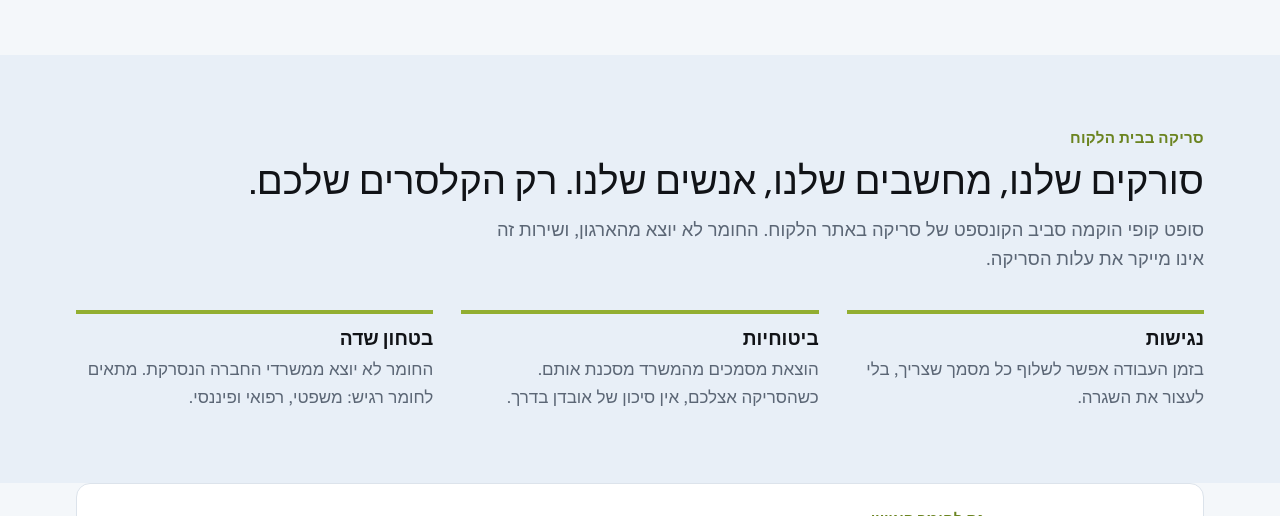
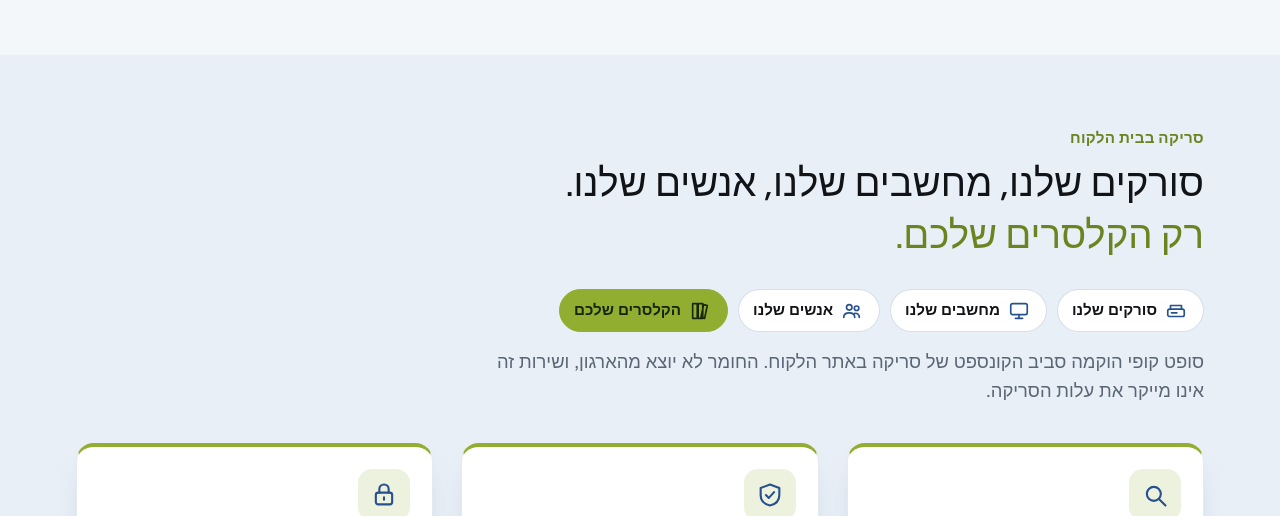
Before and after one commit to 2356050-lgtm/softcopy-site, a plain HTML site: page index.html in a window 1280 px wide. Shown: the part 2090-2606 px from the top of the page. Drawn offline with Linux system fonts and the light colour scheme.

Commit message:
Redesign on-site scanning block, fix wording, add price-list link on 99 NIS
Co-Authored-By: Claude Opus 5.5 <noreply@anthropic.com>
Claude-Session: https://claude.ai/code/session_01BDhp966237sTHnetS8mQG4

```diff
--- a/index.html
+++ b/index.html
@@ -403,8 +403,19 @@ section[data-page].entered .fc-bar i{animation:grow 1.2s cubic-bezier(.2,.8,.2,1
 .svc .ic svg{width:28px;height:28px}
 .svc p{color:var(--muted)}
 .why{display:grid;grid-template-columns:repeat(auto-fit,minmax(240px,1fr));gap:28px}
-.why div{border-top:4px solid var(--green);padding-top:14px}
+.why div{background:var(--card,#fff);border:1px solid rgba(38,80,142,.12);border-top:4px solid var(--green);border-radius:18px;padding:22px 22px 20px;box-shadow:0 14px 30px -18px rgba(22,48,90,.35);transition:transform .25s,box-shadow .25s}
+.why div:hover{transform:translateY(-4px);box-shadow:0 22px 40px -18px rgba(22,48,90,.45)}
+.why i{display:grid;place-items:center;width:52px;height:52px;border-radius:14px;background:rgba(146,174,49,.16);margin-bottom:12px}
+.why svg,.ours-chips svg{width:28px;height:28px;fill:none;stroke:var(--blue);stroke-width:1.8;stroke-linecap:round;stroke-linejoin:round}
+.why h3{font-size:1.3rem}
 .why p{color:var(--muted);margin-top:6px}
+h2.ours{line-height:1.25}h2.ours span{color:var(--green-ink);display:inline-block;margin-top:4px}
+.ours-chips{display:flex;flex-wrap:wrap;gap:10px;margin:18px 0 6px}
+.ours-chips span{display:inline-flex;align-items:center;gap:8px;padding:8px 16px 8px 14px;border-radius:999px;background:var(--card,#fff);border:1px solid rgba(38,80,142,.18);font-weight:700;font-size:.95rem}
+.ours-chips svg{width:22px;height:22px}
+.ours-chips span.you{background:var(--green);color:#16260A;border-color:var(--green)}.ours-chips span.you svg{stroke:#16260A}
+.ast{color:var(--green);font-size:.6em;vertical-align:super;margin-inline-start:2px}
+.pl-link{display:block;margin-top:6px;font-size:.82rem;color:var(--green);text-decoration:underline;text-underline-offset:3px}
 
 /* prices */
 .price-wrap{display:grid;grid-template-columns:1.2fr 1fr;gap:36px;align-items:start}
@@ -632,7 +643,7 @@ footer a{color:#C9D6E6}
         </div>
       </div>
       <div class="facts facts-big">
-        <div><b>99 ₪</b>לקלסר גדול, מחיר קבוע</div>
+        <div><b>99 ₪<sup class="ast">*</sup></b>לקלסר גדול, מחיר קבוע<a class="pl-link" href="#prices">* לפי סוג הקלסר · למחירון המלא ←</a></div>
         <div><b>A0–A4</b>מכל גודל, כולל שרטוטים</div>
         <div><b>במשרדכם</b>בלי להוציא חומר החוצה</div>
       </div>
@@ -649,12 +660,18 @@ footer a{color:#C9D6E6}
 
   <div class="band alt">
     <div class="wrap">
-      <div class="head"><div class="eyebrow">סריקה בבית הלקוח</div><h2>סורקים שלנו, מחשבים שלנו, אנשים שלנו. רק הקלסרים שלכם.</h2>
+      <div class="head"><div class="eyebrow">סריקה בבית הלקוח</div><h2 class="ours">סורקים שלנו, מחשבים שלנו, אנשים שלנו.<br><span>רק הקלסרים שלכם.</span></h2>
+        <div class="ours-chips">
+          <span><svg viewBox="0 0 24 24"><rect x="3" y="10" width="18" height="8" rx="2"/><path d="M6 10V6h12v4M7 14h6"/></svg>סורקים שלנו</span>
+          <span><svg viewBox="0 0 24 24"><rect x="3" y="4" width="18" height="12" rx="2"/><path d="M8 20h8M12 16v4"/></svg>מחשבים שלנו</span>
+          <span><svg viewBox="0 0 24 24"><circle cx="9" cy="8" r="3"/><circle cx="17" cy="9" r="2.5"/><path d="M3 19c0-3.3 2.7-5 6-5s6 1.7 6 5M15 14.5c3 0 5 1.5 5 4.5"/></svg>אנשים שלנו</span>
+          <span class="you"><svg viewBox="0 0 24 24"><path d="M4 4h5v16H4zM10 4h5v16h-5zM16 5l4 1-3 14-4-1z"/></svg>הקלסרים שלכם</span>
+        </div>
         <p class="lead">סופט קופי הוקמה סביב הקונספט של סריקה באתר הלקוח. החומר לא יוצא מהארגון, ושירות זה אינו מייקר את עלות הסריקה.</p></div>
       <div class="why">
-        <div><h3>נגישות</h3><p>בזמן העבודה אפשר לשלוף כל מסמך שצריך, בלי לעצור את השגרה.</p></div>
-        <div><h3>ביטוחיות</h3><p>הוצאת מסמכים מהמשרד מסכנת אותם. כשהסריקה אצלכם, אין סיכון של אובדן בדרך.</p></div>
-        <div><h3>בטחון שדה</h3><p>החומר לא יוצא ממשרדי החברה הנסרקת. מתאים לחומר רגיש: משפטי, רפואי ופיננסי.</p></div>
+        <div><i><svg viewBox="0 0 24 24"><circle cx="11" cy="11" r="6"/><path d="M16 16l5 5"/></svg></i><h3>נגישות</h3><p>בזמן העבודה אפשר לשלוף כל מסמך שצריך, בלי לעצור את השגרה.</p></div>
+        <div><i><svg viewBox="0 0 24 24"><path d="M12 3l8 3v6c0 5-3.5 8-8 9-4.5-1-8-4-8-9V6z"/><path d="M8.5 12l2.5 2.5 4.5-5"/></svg></i><h3>ביטוחית</h3><p>הוצאת מסמכים מהמשרד מסכנת אותם. כשהסריקה אצלכם, אין סיכון של אובדן בדרך.</p></div>
+        <div><i><svg viewBox="0 0 24 24"><rect x="5" y="10" width="14" height="10" rx="2"/><path d="M8 10V7a4 4 0 018 0v3M12 14v2"/></svg></i><h3>ביטחון המידע</h3><p>החומר לא יוצא ממשרדי החברה הנסרקת. מתאים לחומר רגיש: משפטי, רפואי ופיננסי.</p></div>
       </div>
     </div>
   </div>
@@ -701,7 +718,7 @@ footer a{color:#C9D6E6}
     </div>
   </div>
 
-  <div class="fix-band">
+  <div class="fix-band" id="prices">
     <div class="wrap">
       <div class="fix-head">
         <span class="fix-badge anim" style="--i:0">לראשונה בישראל</span>
@@ -1309,7 +1326,8 @@ function countUp(root){root.querySelectorAll('[data-count]').forEach(b=>{const t
 const v=document.getElementById('heroVid');
 // routing
 const PAGES=['home','services','clients','archive','work','album','jobs','contact'];
-function show(){let id=(location.hash||'#home').slice(1);if(!PAGES.includes(id))id='home';
+const ALIAS={prices:'services'};
+function show(){let id=(location.hash||'#home').slice(1),sub=null;if(ALIAS[id]){sub=id;id=ALIAS[id]}if(!PAGES.includes(id))id='home';
  document.querySelectorAll('[data-page]').forEach(s=>s.hidden=s.dataset.page!==id);
  document.querySelectorAll('nav.main a').forEach(a=>{if(a.getAttribute('href')==='#'+id)a.setAttribute('aria-current','page');else a.removeAttribute('aria-current')});
  document.querySelectorAll('video').forEach(x=>{if(!x.closest('[data-page="'+id+'"]')) x.pause()});
@@ -1318,7 +1336,7 @@ function show(){let id=(location.hash||'#home').slice(1);if(!PAGES.includes(id))
  if(id==='archive') baShow.start(); else baShow.stop();
  if(id==='work'){workChain.start();workTour.start()} else {workChain.stop();workTour.stop()}
  if(id==='services') countUp(sec);
- nav.classList.remove('open');mb.setAttribute('aria-expanded','false');window.scrollTo(0,0)}
+ nav.classList.remove('open');mb.setAttribute('aria-expanded','false');window.scrollTo(0,0);if(sub)setTimeout(()=>{const el=document.getElementById(sub);if(el)el.scrollIntoView({behavior:'smooth',block:'start'})},80)}
 const nav=document.getElementById('mainNav'),mb=document.getElementById('menuBtn');
 mb.addEventListener('click',()=>{const o=nav.classList.toggle('open');mb.setAttribute('aria-expanded',o)});
 addEventListener('hashchange',show);show();
```
